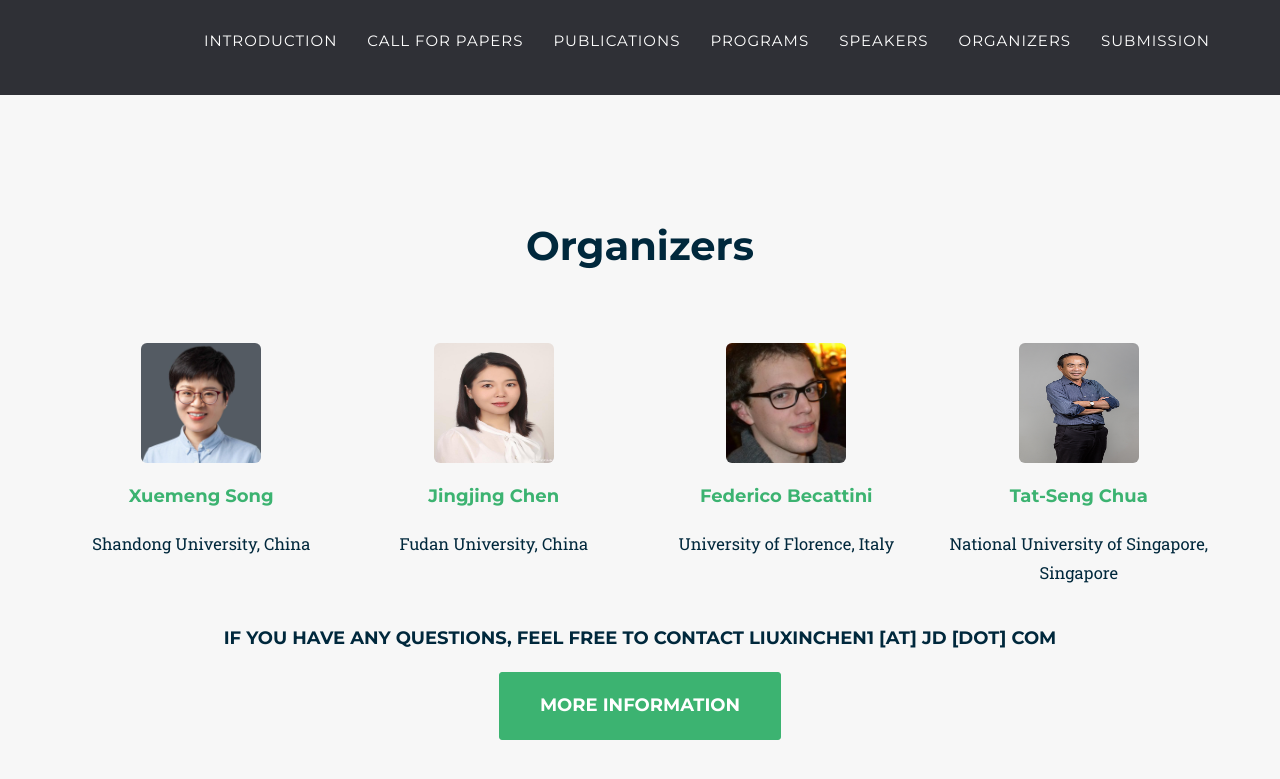
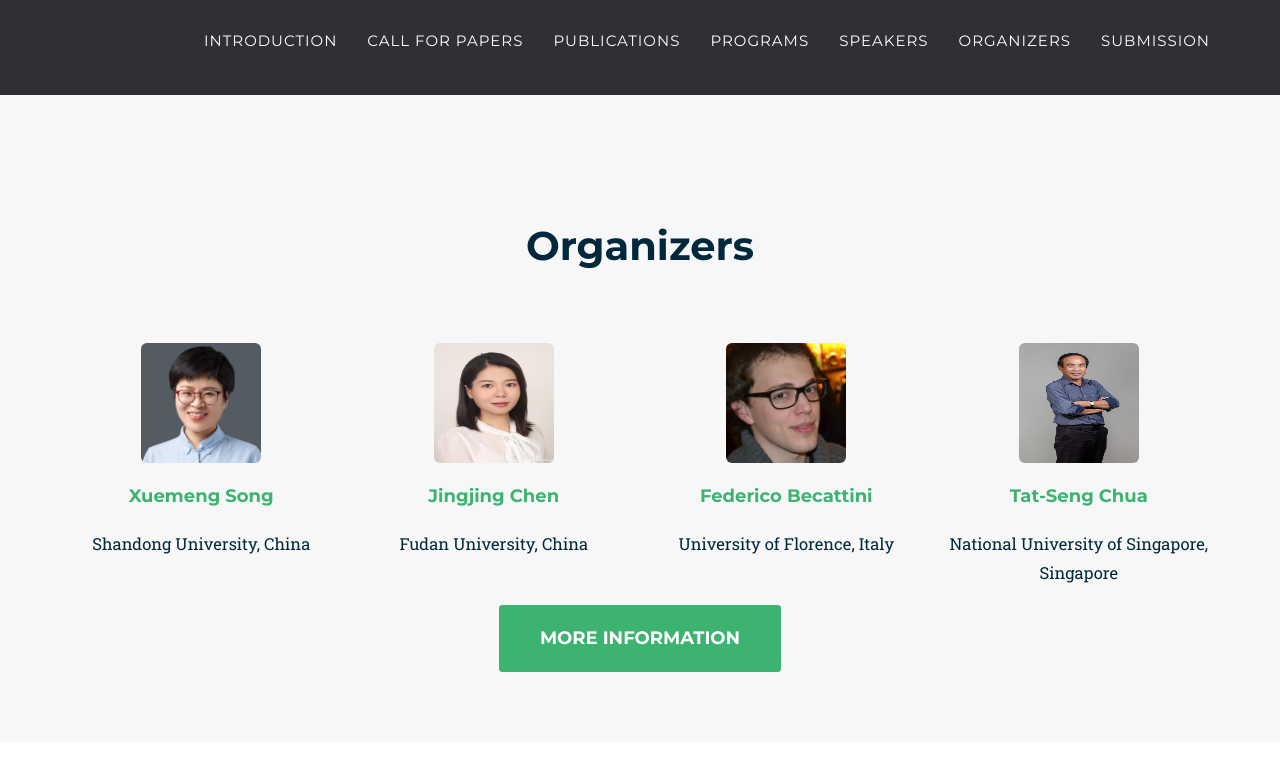
Before and after one commit to MCFR-MM22/MCFR-MM22.github.io, a Jekyll site: the page built from index.html, in a window 1280 px wide and 900 px high, scrolled down 2328 px. Shown: the top 779 px of the window. Built offline with Jekyll 4.4.1, drawn with Linux system fonts in a browser that asks for light colours; some web fonts are replaced.

Commit message:
Update organizers.html

```diff
--- a/_includes/2021_data/organizers.html
+++ b/_includes/2021_data/organizers.html
@@ -21,7 +21,7 @@
             {% endfor %}
             </div>
             <!-- <p>Visit 2016's page.</p> -->
-            <p><center><h4>If you have any questions, feel free to contact liuxinchen1 [at] jd [dot] com</h4></center></p>
+            <!-- <p><center><h4>If you have any questions, feel free to contact liuxinchen1 [at] jd [dot] com</h4></center></p> -->
             <center><a href="/organizers_info" class="page-scroll btn btn-xl">More information</a></center>
         </div>
     </section>
```
